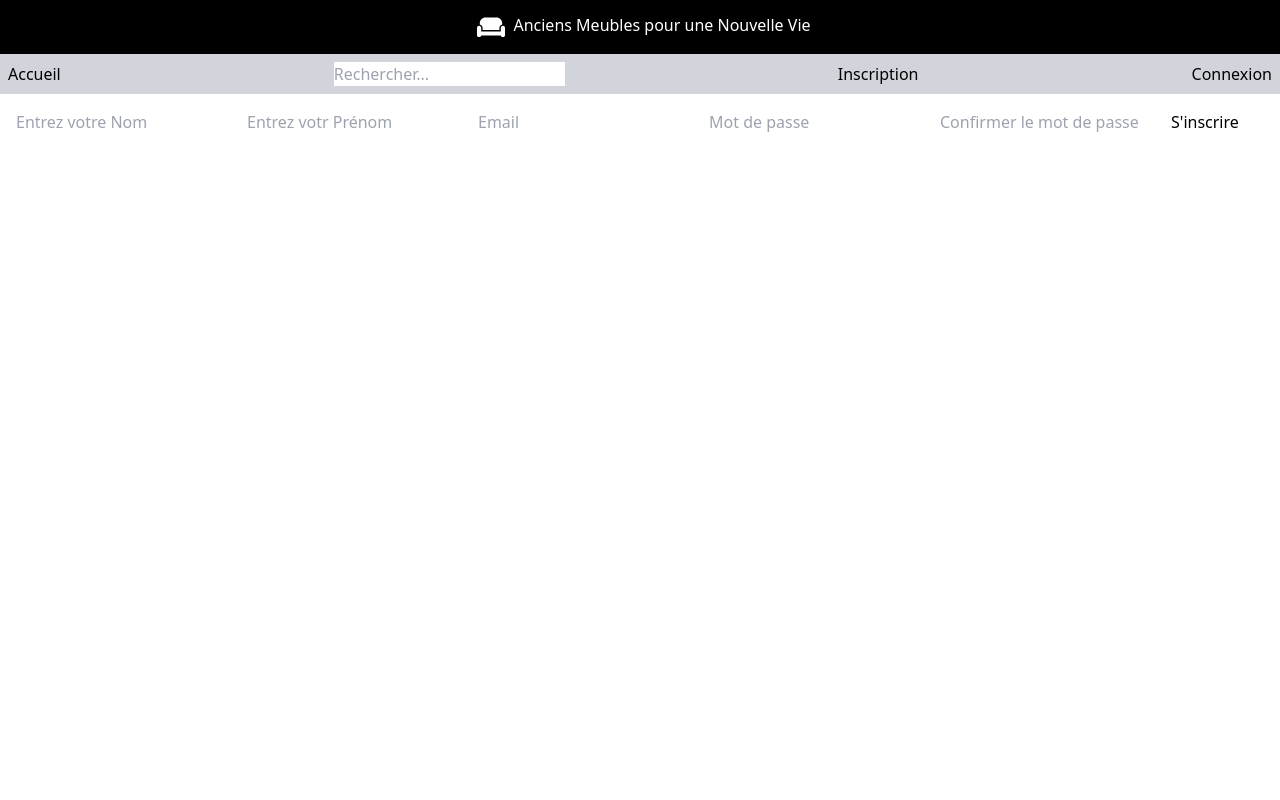
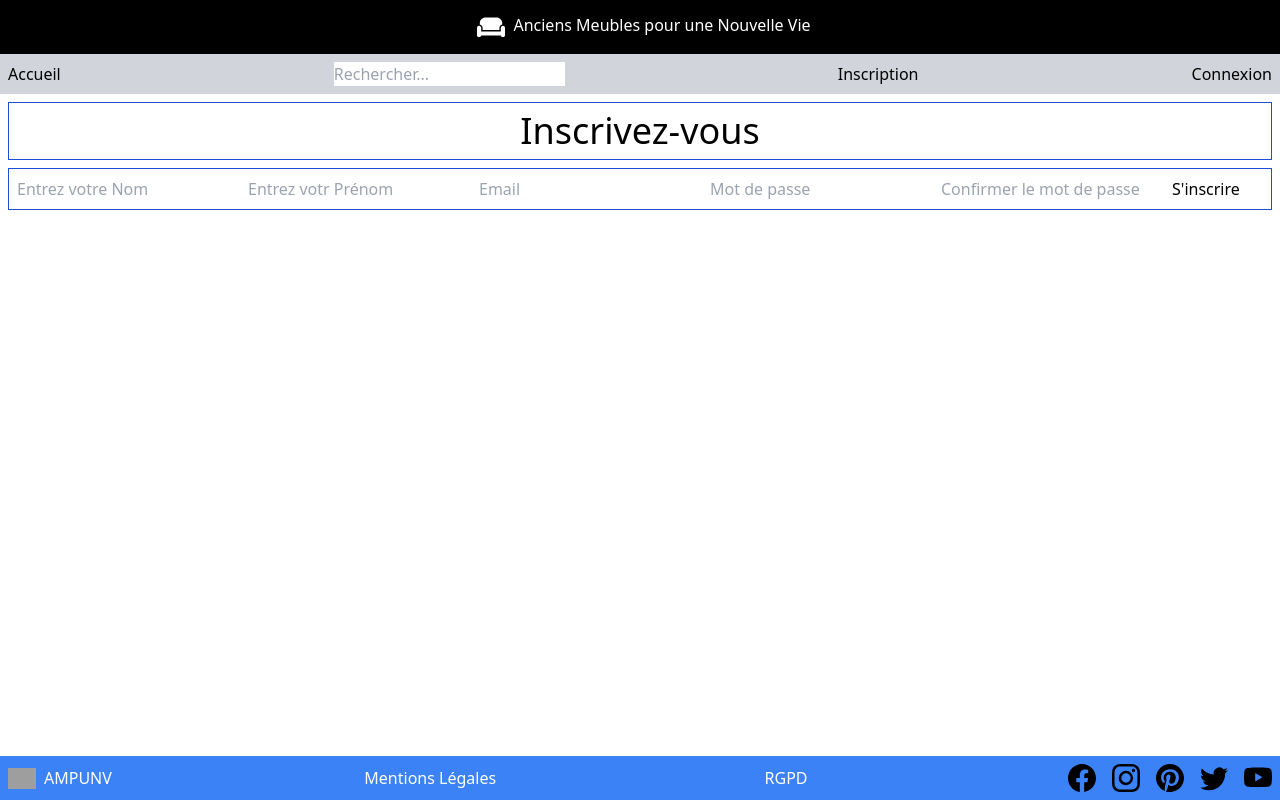
Before and after one commit to JinxedQuinn/projetMeuble, a Next.js app in the folder front/: page /registration in a window 1280 px wide. Built offline with nearby package versions, Linux system fonts and the light colour scheme; grey boxes are pictures that could not be loaded.

Commit message:
Mise à jour du formulaire d'inscription et ajout du pied de page

```diff
--- a/front/app/components/Form.js
+++ b/front/app/components/Form.js
@@ -2,7 +2,7 @@ import React from "react"
 
 export default function Form() {
     return (
-        <div className="p-2 m-2">
+        <div className="p-2 m-2 border border-blue-700">
             <form className="">
                 <input type="text" placeholder="Entrez votre Nom" />
                 <input type="text" placeholder="Entrez votr Prénom" />
--- a/front/pages/registration.js
+++ b/front/pages/registration.js
@@ -2,6 +2,7 @@ import React from 'react';
 import Header from '../app/components/Header';
 import Navbar from '../app/components/Navbar';
 import Form from '../app/components/Form';
+import Footer from '../app/components/Footer';
 import '../app/globals.css';
 
 function registration() {
@@ -9,9 +10,9 @@ function registration() {
         <>
             <Header />
             <Navbar />
-            <div>
-                <Form />
-            </div>
+            <div className='text-center p-2 m-2 border border-blue-700 text-4xl hover:bg-purple-400'>Inscrivez-vous</div>
+            <Form />
+            <Footer />
         </>)
 }
 
```
